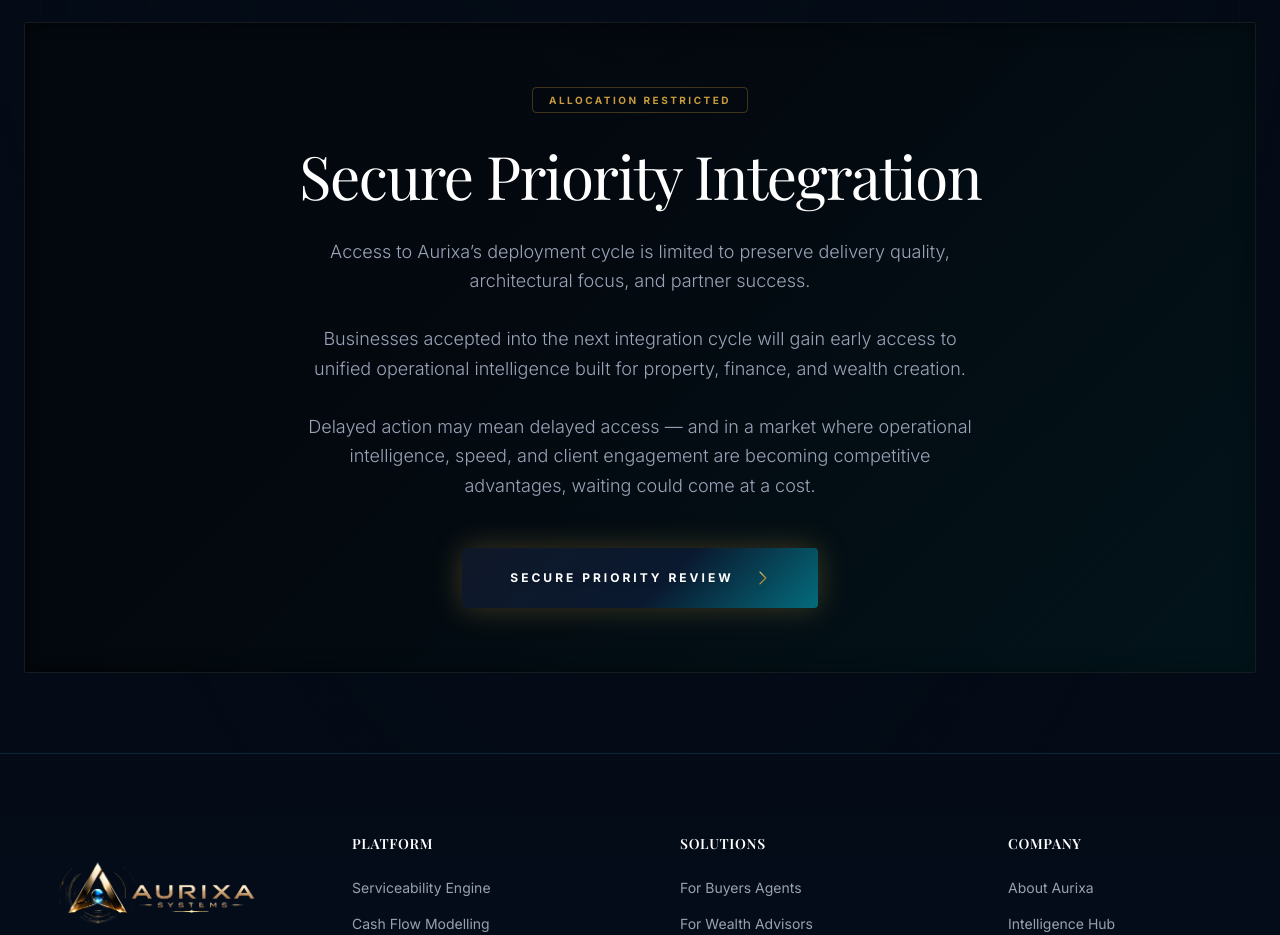
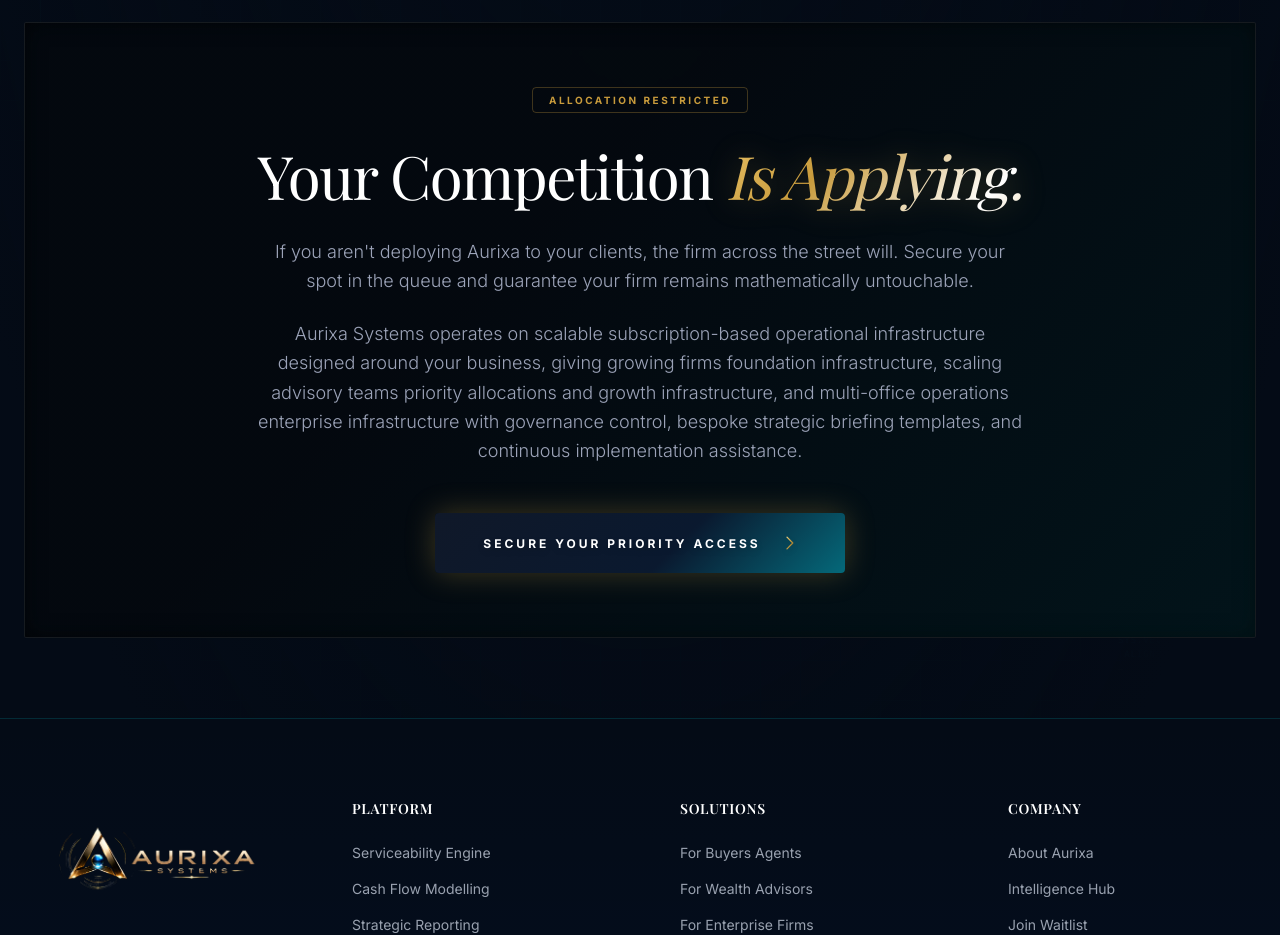
Before and after one commit to lavan96/aurixa-systems, a React (Vite) app: page /solutions in a window 1280 px wide. Shown: the part 2780-3715 px from the top of the page. Built offline with nearby package versions, Linux system fonts and the light colour scheme; a web font is replaced by a local one.

Commit message:
Separate Solutions CTA paragraphs visually

```diff
--- a/src/pages/Solutions.tsx
+++ b/src/pages/Solutions.tsx
@@ -183,18 +183,13 @@
           <div className="absolute inset-0 bg-chrome-prismatic opacity-10 pointer-events-none" />
           <div className="relative z-10 flex flex-col items-center">
             <span className="px-4 py-1 text-[10px] font-bold uppercase tracking-[0.25em] text-[#C89B3C] border border-[#C89B3C]/30 mb-8 rounded-sm">Allocation Restricted</span>
-            <h3 className="text-4xl md:text-6xl font-display font-light tracking-tight mb-8 text-white">Secure Priority Integration</h3>
-            <p className="text-[#9CA3B8] mb-12 max-w-2xl mx-auto text-lg leading-relaxed font-light">
-              Access to Aurixa’s deployment cycle is limited to preserve delivery quality, architectural focus, and partner success.
-              <br />
-              <br />
-              Businesses accepted into the next integration cycle will gain early access to unified operational intelligence built for property, finance, and wealth creation.
-              <br />
-              <br />
-              Delayed action may mean delayed access — and in a market where operational intelligence, speed, and client engagement are becoming competitive advantages, waiting could come at a cost.
-            </p>
+            <h3 className="text-4xl md:text-6xl font-display font-light tracking-tight mb-8 text-white">Your Competition <span className="italic text-chrome-prismatic">Is Applying.</span></h3>
+            <div className="text-[#9CA3B8] mb-12 max-w-3xl mx-auto text-lg leading-relaxed font-light space-y-6">
+              <p>If you aren't deploying Aurixa to your clients, the firm across the street will. Secure your spot in the queue and guarantee your firm remains mathematically untouchable.</p>
+              <p>Aurixa Systems operates on scalable subscription-based operational infrastructure designed around your business, giving growing firms foundation infrastructure, scaling advisory teams priority allocations and growth infrastructure, and multi-office operations enterprise infrastructure with governance control, bespoke strategic briefing templates, and continuous implementation assistance.</p>
+            </div>
             <Link to="/contact" className="group relative inline-flex items-center justify-center px-12 py-5 text-[12px] uppercase tracking-[0.25em] font-bold text-white btn-chrome-prismatic rounded-sm transition-all hover:scale-105 shadow-[0_0_30px_rgba(200,155,60,0.3)]">
-              <span className="drop-shadow-md">SECURE PRIORITY REVIEW</span>
+              <span className="drop-shadow-md">Secure Your Priority Access</span>
               <ArrowRight className="w-5 h-5 ml-4 group-hover:translate-x-1 transition-transform drop-shadow-md" style={{ stroke: "url(#icon-gold-gradient)", strokeWidth: 1.5 }}/>
             </Link>
           </div>
```
